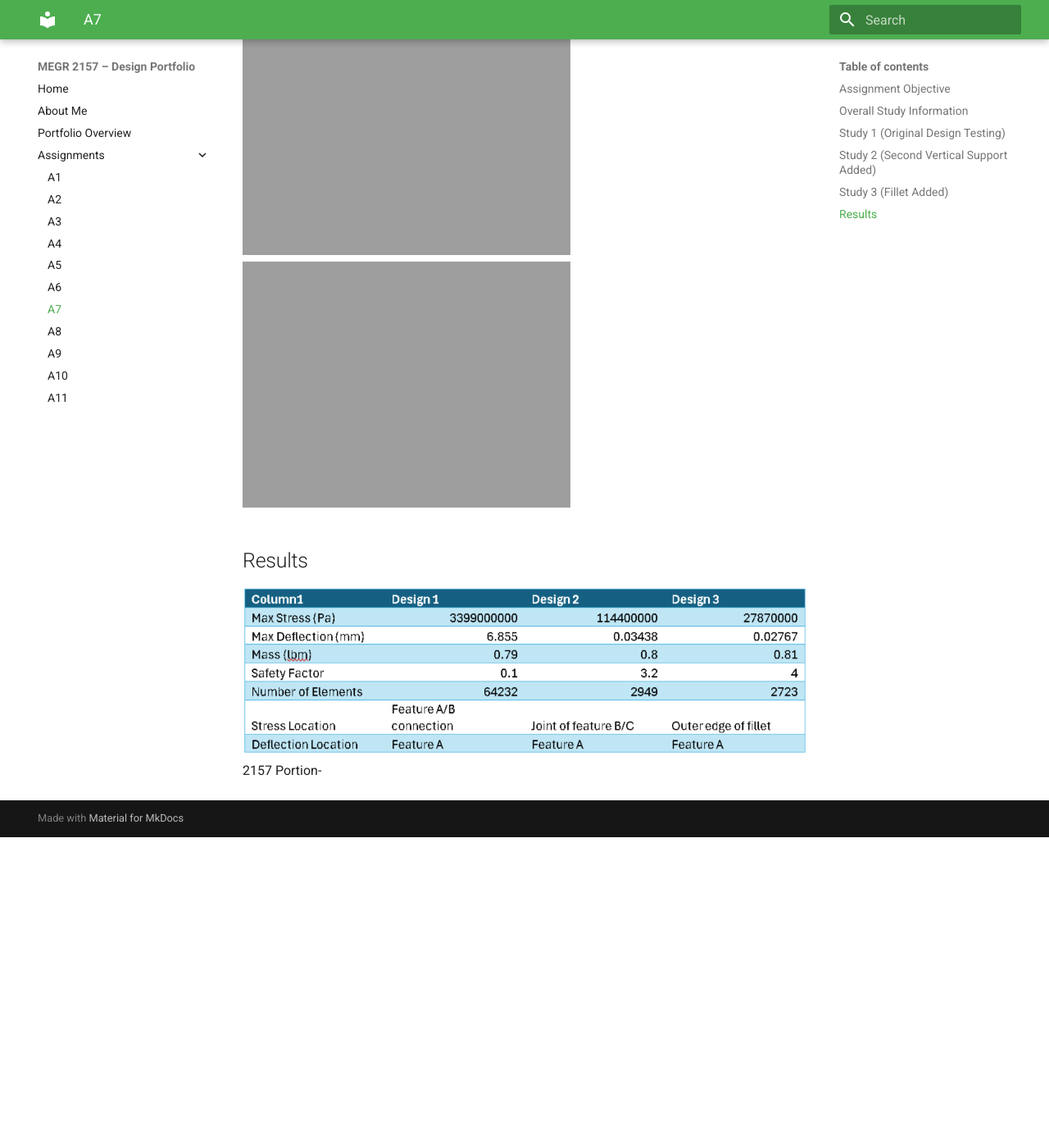
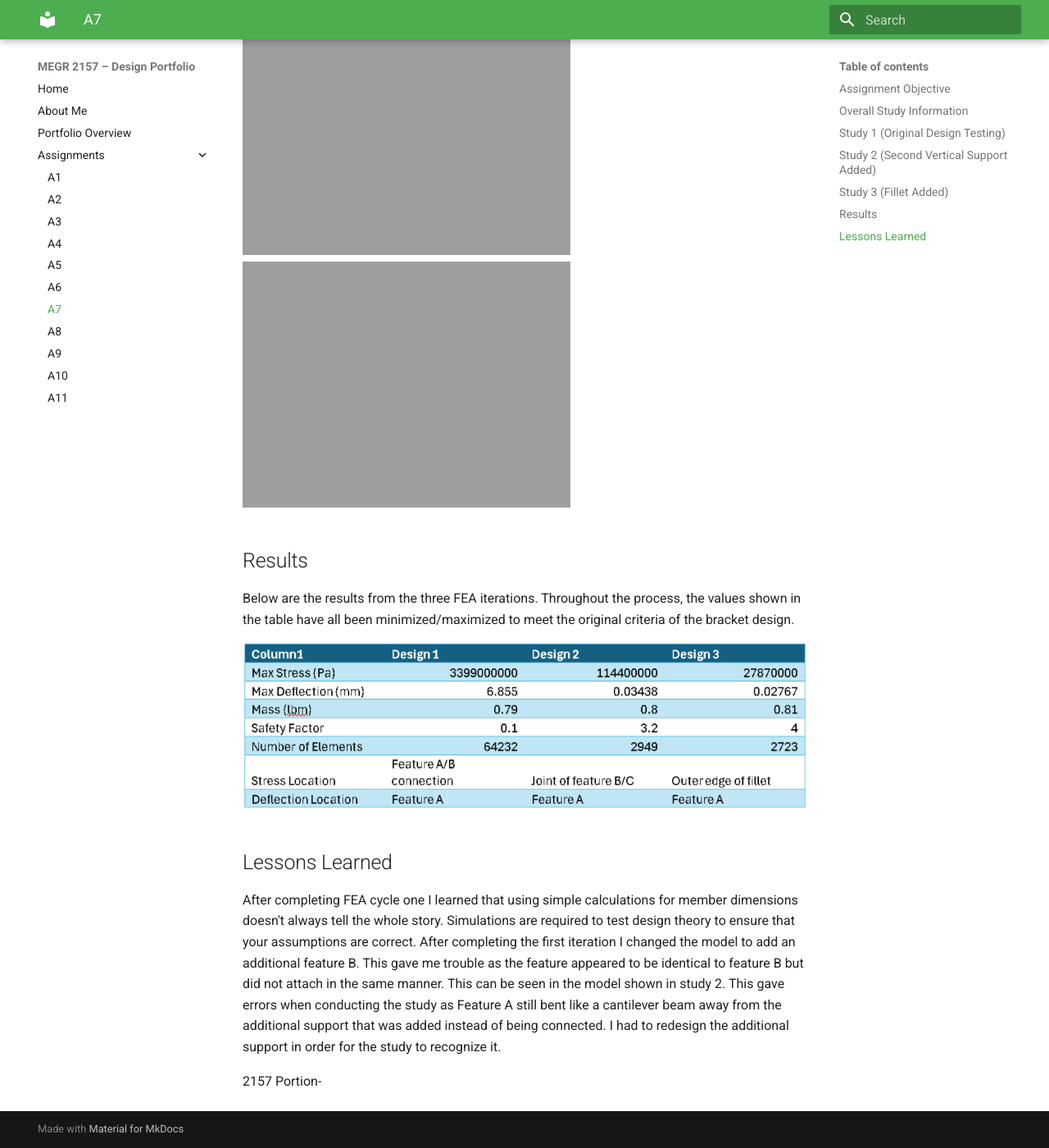
Before and after one commit to Taylor-Rockefeller-Portfolio/megr2157-portfolio, an MkDocs documentation site: the page built from docs/assignments/A07/index.md, in a window 1280 px wide and 1400 px high, scrolled down 9017 px. Shown: the whole window at 82% size. Built offline with MkDocs 1.6.1 and Material for MkDocs 9.7.7, drawn with Linux system fonts in a browser that asks for light colours; before the commit the page ends 10038 px from its top, so only the background shows below that.

Commit message:
Update index.md

```diff
--- a/docs/assignments/A07/index.md
+++ b/docs/assignments/A07/index.md
@@ -74,5 +74,12 @@ Below are the results from study three. These are taken from the enlarged fillet
 
 ## Results
 
+Below are the results from the three FEA iterations. Throughout the process, the values shown in the table have all been minimized/maximized to meet the original criteria of the bracket design.
+
 ![](Results_table.png)
+
+## Lessons Learned
+
+After completing FEA cycle one I learned that using simple calculations for member dimensions doesn't always tell the whole story. Simulations are required to test design theory to ensure that your assumptions are correct. After completing the first iteration I changed the model to add an additional feature B. This gave me trouble as the feature appeared to be identical to feature B but did not attach in the same manner. This can be seen in the model shown in study 2. This gave errors when conducting the study as Feature A still bent like a cantilever beam away from the additional support that was added instead of being connected. I had to redesign the additional support in order for the study to recognize it.
+
 2157 Portion-
```
